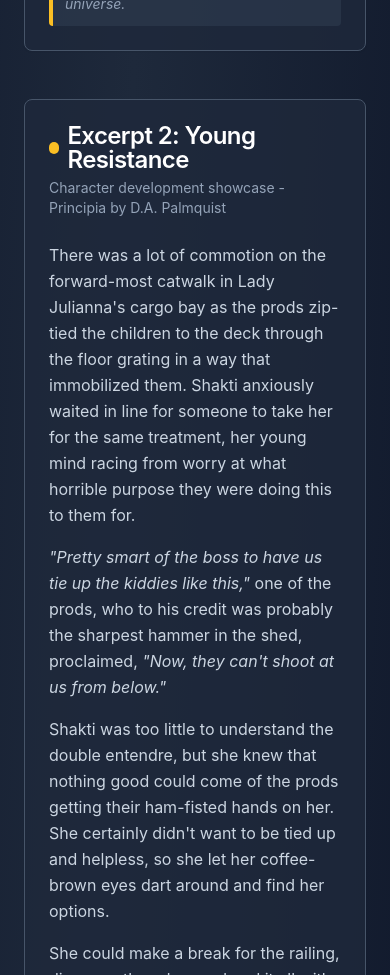
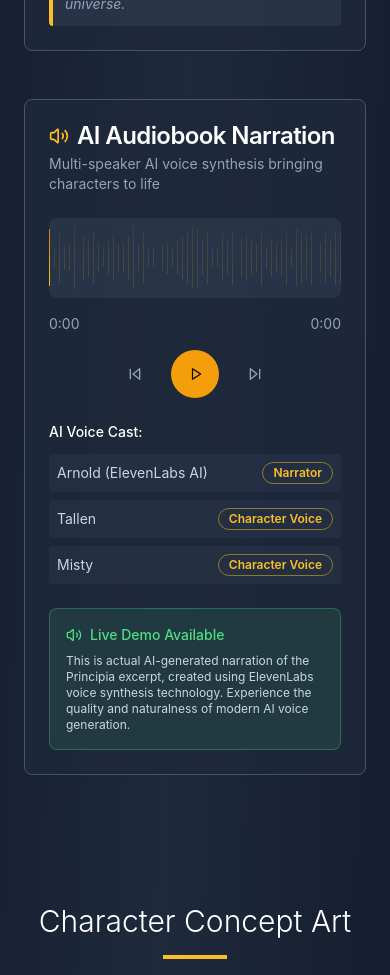
Before and after one commit to ares2170-spec/da-palmquist-portfolio, a React (Create React App) app: page / in a window 390 px wide. Shown: the part 6280-7255 px from the top of the page. Built offline with nearby package versions, Linux system fonts and the light colour scheme; the HTML template or start-up script is replaced by a standard one.

Commit message:
Update Portfolio.js

```diff
--- a/src/components/Portfolio.js
+++ b/src/components/Portfolio.js
@@ -19,8 +19,156 @@ import {
   Loader2,
   Menu,
   X,
-  Send
+  Send,
+  Volume2,
+  Play,
+  Pause,
+  SkipBack,
+  SkipForward
 } from 'lucide-react';
+
+// Audio Player Component
+const AudioPlayer = ({ audioUrl }) => {
+  const [isPlaying, setIsPlaying] = useState(false);
+  const [currentTime, setCurrentTime] = useState(0);
+  const [duration, setDuration] = useState(0);
+  const [audioRef, setAudioRef] = useState(null);
+
+  useEffect(() => {
+    if (!audioUrl) return;
+
+    const audio = new Audio(audioUrl);
+    audio.preload = 'metadata';
+
+    const handleLoadedMetadata = () => setDuration(audio.duration);
+    const handleTimeUpdate = () => setCurrentTime(audio.currentTime);
+    const handleEnded = () => {
+      setIsPlaying(false);
+      setCurrentTime(0);
+    };
+
+    audio.addEventListener('loadedmetadata', handleLoadedMetadata);
+    audio.addEventListener('timeupdate', handleTimeUpdate);
+    audio.addEventListener('ended', handleEnded);
+
+    setAudioRef(audio);
+
+    return () => {
+      audio.removeEventListener('loadedmetadata', handleLoadedMetadata);
+      audio.removeEventListener('timeupdate', handleTimeUpdate);
+      audio.removeEventListener('ended', handleEnded);
+      audio.pause();
+    };
+  }, [audioUrl]);
+
+  const togglePlayPause = () => {
+    if (!audioRef) return;
+
+    if (isPlaying) {
+      audioRef.pause();
+      setIsPlaying(false);
+    } else {
+      audioRef.play();
+      setIsPlaying(true);
+    }
+  };
+
+  const skipTime = (seconds) => {
+    if (!audioRef) return;
+    const newTime = Math.max(0, Math.min(duration, currentTime + seconds));
+    audioRef.currentTime = newTime;
+    setCurrentTime(newTime);
+  };
+
+  const formatTime = (seconds) => {
+    if (!seconds || isNaN(seconds)) return '0:00';
+    const mins = Math.floor(seconds / 60);
+    const secs = Math.floor(seconds % 60);
+    return `${mins}:${secs.toString().padStart(2, '0')}`;
+  };
+
+  if (!audioUrl) return null;
+
+  return (
+    <div className="space-y-4">
+      {/* Waveform Visualization */}
+      <div className="relative h-20 bg-slate-700/50 rounded-lg overflow-hidden">
+        <div className="absolute inset-0 flex items-center justify-center space-x-1">
+          {Array.from({ length: 60 }, (_, i) => {
+            const progress = duration > 0 ? currentTime / duration : 0;
+            const barProgress = i / 60;
+            const isActive = barProgress <= progress;
+            const height = Math.random() * 60 + 20;
+
+            return (
+              <div
+                key={i}
+                className={`w-1 rounded-full transition-all duration-300 ${
+                  isActive
+                    ? 'bg-gradient-to-t from-amber-400 to-amber-600 opacity-100'
+                    : 'bg-gradient-to-t from-amber-400/30 to-amber-600/30 opacity-50'
+                } ${isPlaying ? 'animate-pulse' : ''}`}
+                style={{
+                  height: `${height}%`,
+                  animationDelay: `${i * 0.1}s`,
+                  animationDuration: isActive && isPlaying ? '1.5s' : '0s'
+                }}
+              />
+            );
+          })}
+        </div>
+
+        {duration > 0 && (
+          <div
+            className="absolute top-0 left-0 w-1 h-full bg-amber-400 transition-all duration-200 rounded-full shadow-lg"
+            style={{
+              left: `${(currentTime / duration) * 100}%`,
+              transform: 'translateX(-50%)'
+            }}
+          />
+        )}
+      </div>
+
+      {/* Player Controls */}
+      <div className="space-y-4">
+        <div className="flex items-center justify-between text-sm text-slate-400">
+          <span>{formatTime(currentTime)}</span>
+          <span>{formatTime(duration)}</span>
+        </div>
+
+        <div className="flex items-center justify-center space-x-4">
+          <Button
+            variant="ghost"
+            size="sm"
+            className="text-slate-400 hover:text-amber-400 disabled:opacity-50"
+            onClick={() => skipTime(-15)}
+            disabled={!audioRef}
+          >
+            <SkipBack className="h-4 w-4" />
+          </Button>
+
+          <Button
+            className={`w-12 h-12 rounded-full ${isPlaying ? 'bg-amber-500 hover:bg-amber-600' : 'bg-amber-500 hover:bg-amber-600'} text-black transition-all duration-300 disabled:opacity-50`}
+            onClick={togglePlayPause}
+            disabled={!audioRef}
+          >
+            {isPlaying ? <Pause className="h-5 w-5" /> : <Play className="h-5 w-5 ml-0.5" />}
+          </Button>
+
+          <Button
+            variant="ghost"
+            size="sm"
+            className="text-slate-400 hover:text-amber-400 disabled:opacity-50"
+            onClick={() => skipTime(15)}
+            disabled={!audioRef}
+          >
+            <SkipForward className="h-4 w-4" />
+          </Button>
+        </div>
+      </div>
+    </div>
+  );
+};
 
 // Contact Form Component
 const ContactForm = () => {
@@ -537,6 +685,96 @@ const Portfolio = () => {
               </CardContent>
             </Card>
 
+          {/* AI Audiobook Player */}
+          <div className="mb-20">
+            <Card className="bg-slate-800/80 border-slate-600 max-w-4xl mx-auto">
+              <CardHeader>
+                <CardTitle className="text-white flex items-center space-x-2">
+                  <Volume2 className="h-5 w-5 text-amber-400" />
+                  <span>AI Audiobook Narration</span>
+                </CardTitle>
+                <CardDescription className="text-slate-400">
+                  Multi-speaker AI voice synthesis bringing characters to life
+                </CardDescription>
+              </CardHeader>
+              <CardContent className="space-y-6">
+                <AudioPlayer audioUrl={portfolioData.audiobook?.url} />
+
+                {/* AI Voice Cast */}
+                <div className="space-y-3">
+                  <h4 className="text-sm font-medium text-white">AI Voice Cast:</h4>
+                  <div className="space-y-2">
+                    <div className="flex items-center justify-between p-2 bg-slate-700/30 rounded">
+                      <span className="text-sm text-slate-300">Arnold (ElevenLabs AI)</span>
+                      <Badge variant="outline" className="border-amber-400/50 text-amber-400 text-xs">
+                        Narrator
+                      </Badge>
+                    </div>
+                    <div className="flex items-center justify-between p-2 bg-slate-700/30 rounded">
+                      <span className="text-sm text-slate-300">Tallen</span>
+                      <Badge variant="outline" className="border-amber-400/50 text-amber-400 text-xs">
+                        Character Voice
+                      </Badge>
+                    </div>
+                    <div className="flex items-center justify-between p-2 bg-slate-700/30 rounded">
+                      <span className="text-sm text-slate-300">Misty</span>
+                      <Badge variant="outline" className="border-amber-400/50 text-amber-400 text-xs">
+                        Character Voice
+                      </Badge>
+                    </div>
+                  </div>
+                </div>
+
+                <div className="p-4 bg-green-400/10 border border-green-400/30 rounded-lg">
+                  <div className="flex items-center space-x-2 mb-2">
+                    <Volume2 className="h-4 w-4 text-green-400" />
+                    <span className="text-sm font-medium text-green-400">Live Demo Available</span>
+                  </div>
+                  <p className="text-xs text-slate-300">
+                    This is actual AI-generated narration of the Principia excerpt, created using ElevenLabs voice synthesis technology. Experience the quality and naturalness of modern AI voice generation.
+                  </p>
+                </div>
+              </CardContent>
+            </Card>
+          </div>
+
+          {/* Concept Art Gallery */}
+          <div className="mb-20">
+            <div className="text-center mb-12">
+              <h3 className="text-3xl md:text-4xl font-light mb-4 text-white">Character Concept Art</h3>
+              <div className="w-16 h-1 bg-amber-400 mx-auto mb-4"></div>
+              <p className="text-slate-300 max-w-2xl mx-auto">
+                Original character designs showcasing the artistic development behind the compelling cast
+              </p>
+            </div>
+
+            <div className="grid md:grid-cols-2 lg:grid-cols-3 gap-8">
+              {portfolioData.conceptArt?.map((art, index) => (
+                <Card key={index} className="bg-slate-800/80 border-slate-600 overflow-hidden group hover:border-amber-400/50 transition-all duration-300">
+                  <div className="aspect-square bg-slate-700 relative overflow-hidden">
+                    <img
+                      src={art.image}
+                      alt={art.title}
+                      className="w-full h-full object-cover transition-transform duration-300 group-hover:scale-105"
+                      onError={(e) => {
+                        e.target.style.display = 'none';
+                        e.target.nextSibling.style.display = 'flex';
+                      }}
+                    />
+                    <div className="absolute inset-0 bg-gradient-to-br from-slate-600 to-slate-700 items-center justify-center text-6xl text-slate-400" style={{display: 'none'}}>
+                      🎨
+                    </div>
+                    <div className="absolute inset-0 bg-black/20 group-hover:bg-black/10 transition-all duration-300"></div>
+                  </div>
+                  <CardContent className="p-4">
+                    <h4 className="text-white font-medium mb-2">{art.title}</h4>
+                    <p className="text-slate-400 text-sm">{art.description}</p>
+                  </CardContent>
+                </Card>
+              ))}
+            </div>
+          </div>
+
             {/* Excerpt 2 */}
             <Card className="bg-slate-800/80 border-slate-600 hover:border-amber-400/50 transition-all duration-300">
               <CardHeader>
```
